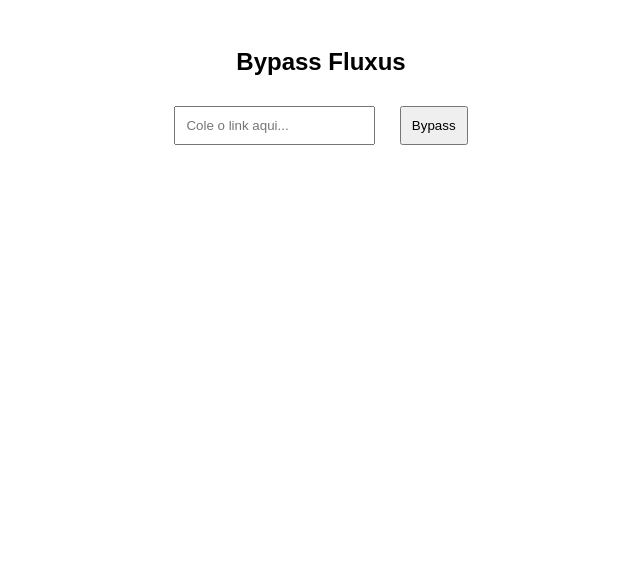
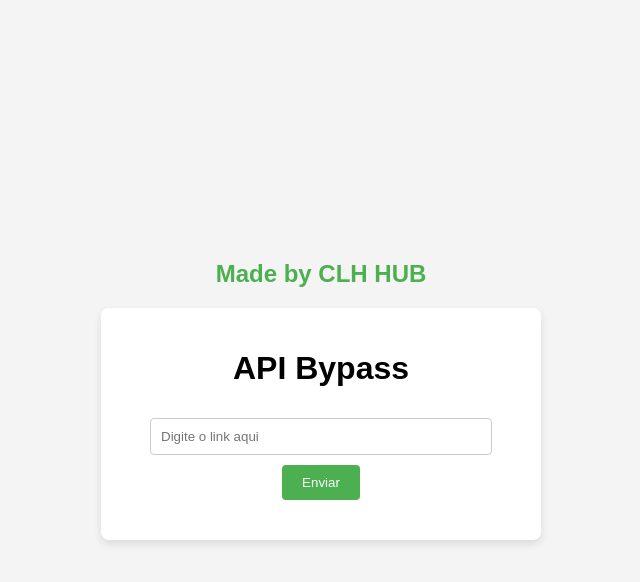
Before and after one commit to Joaov8tor/fluxus-html, a plain HTML site: page index.html in a window 1280 px wide. Shown: the whole page, without its empty margins (319-959 px from the left). Drawn offline with Linux system fonts and the light colour scheme.

Commit message:
Update index.html

```diff
--- a/index.html
+++ b/index.html
@@ -1,43 +1,99 @@
 <!DOCTYPE html>
-<html lang="pt-BR">
+<html lang="pt-br">
 <head>
     <meta charset="UTF-8">
     <meta name="viewport" content="width=device-width, initial-scale=1.0">
-    <title>Bypass Fluxus</title>
+    <title>API Bypass - CLH HUB</title>
     <style>
-        body { font-family: Arial, sans-serif; text-align: center; padding: 20px; }
-        input, button { margin: 10px; padding: 10px; }
+        body {
+            font-family: Arial, sans-serif;
+            margin: 0;
+            padding: 0;
+            display: flex;
+            flex-direction: column;
+            justify-content: center;
+            align-items: center;
+            height: 100vh;
+            background-color: #f4f4f4;
+        }
+        .title {
+            font-size: 24px;
+            font-weight: bold;
+            color: #4CAF50;
+            margin-bottom: 20px;
+        }
+        .container {
+            background-color: white;
+            padding: 20px;
+            border-radius: 8px;
+            box-shadow: 0 4px 8px rgba(0, 0, 0, 0.1);
+            width: 400px;
+            text-align: center;
+        }
+        input[type="text"] {
+            width: 80%;
+            padding: 10px;
+            margin: 10px 0;
+            border: 1px solid #ccc;
+            border-radius: 4px;
+        }
+        button {
+            padding: 10px 20px;
+            border: none;
+            background-color: #4CAF50;
+            color: white;
+            cursor: pointer;
+            border-radius: 4px;
+        }
+        button:hover {
+            background-color: #45a049;
+        }
+        #message {
+            margin-top: 20px;
+            font-size: 18px;
+        }
     </style>
 </head>
 <body>
-    <h2>Bypass Fluxus</h2>
-    <input type="text" id="linkInput" placeholder="Cole o link aqui...">
-    <button onclick="bypassLink()">Bypass</button>
-    <p id="status"></p>
+
+    <div class="title">Made by CLH HUB</div>
+
+    <div class="container">
+        <h1>API Bypass</h1>
+        <form id="urlForm">
+            <input type="text" id="urlInput" placeholder="Digite o link aqui" required>
+            <br>
+            <button type="submit">Enviar</button>
+        </form>
+
+        <div id="message"></div>
+    </div>
 
     <script>
-        function bypassLink() {
-            let link = document.getElementById("linkInput").value;
-            let statusText = document.getElementById("status");
-            if (!link) {
-                statusText.innerText = "Por favor, insira um link.";
-                return;
+        document.getElementById("urlForm").addEventListener("submit", async function(event) {
+            event.preventDefault();
+            const url = document.getElementById("urlInput").value;
+            const messageElement = document.getElementById("message");
+
+            // Exibir mensagem de espera
+            messageElement.textContent = "Aguardando resposta da API...";
+
+            try {
+                // Fazer a requisição para a nova API
+                const response = await fetch(`http://helya.pylex.xyz:10234/api/addlink?url=${encodeURIComponent(url)}`);
+                const data = await response.json();
+
+                // Exibir o resultado da API
+                if (data && data.result) {
+                    messageElement.textContent = `Result: ${data.result}`;
+                } else {
+                    messageElement.textContent = "Erro ao processar a resposta.";
+                }
+            } catch (error) {
+                messageElement.textContent = "Erro ao conectar com a API.";
             }
-            statusText.innerText = "Aguardando a API...";
+        });
+    </script>
 
-            fetch(`http://helya.pylex.xyz:10234/api/addlink?url=${encodeURIComponent(link)}`)
-                .then(response => response.json())
-                .then(data => {
-                    if (data.result) {
-                        statusText.innerText = `Resultado: ${data.result}`;
-                    } else {
-                        statusText.innerText = "Link errado ou falha no bypass.";
-                    }
-                })
-                .catch(() => {
-                    statusText.innerText = "Erro ao conectar com a API.";
-                });
-        }
-    </script>
 </body>
 </html>
```
